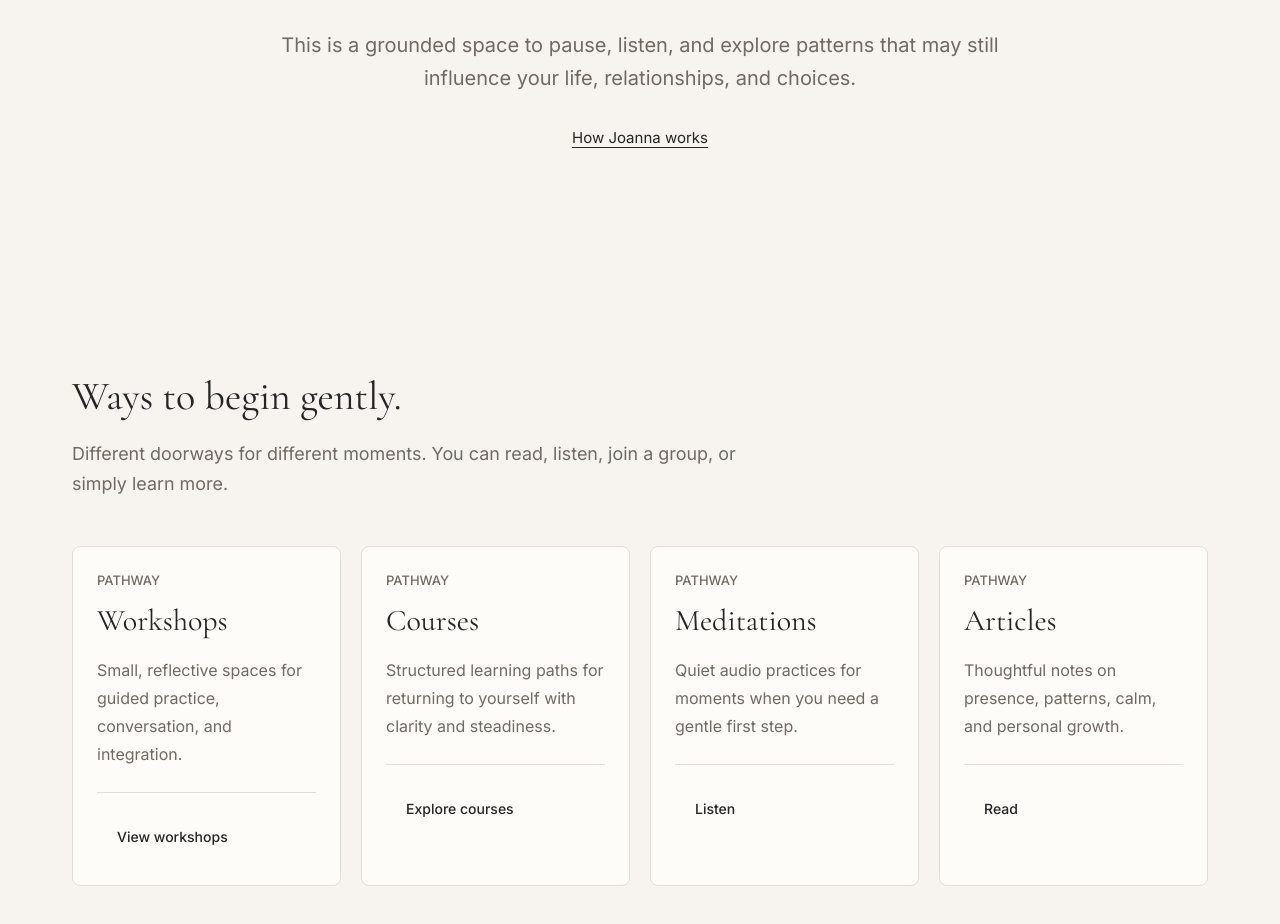
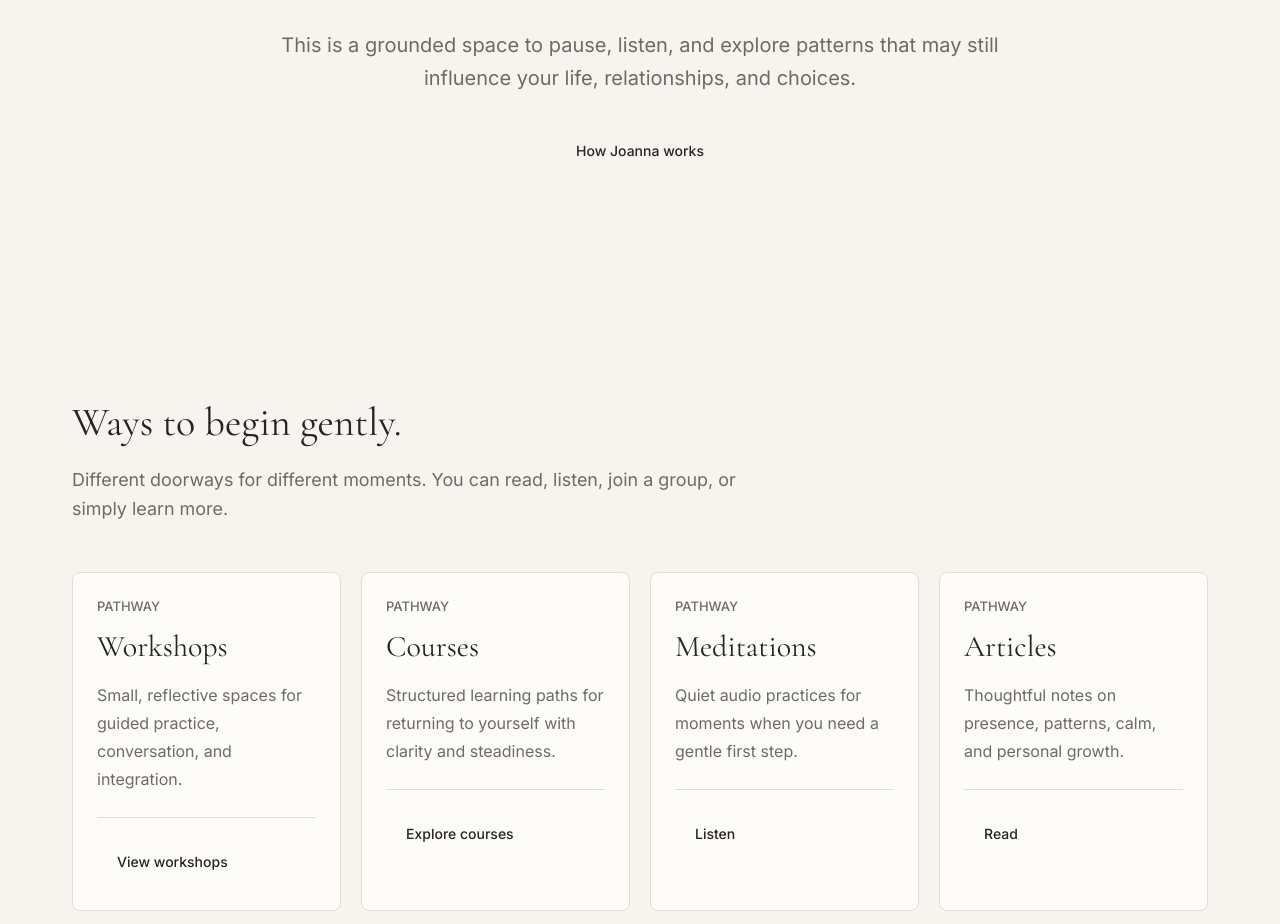
Before and after one commit to bentpetersendk/wcentrumduszy.dk, a Next.js app: page / in a window 1280 px wide. Shown: the part 1080-2004 px from the top of the page. Built offline with nearby package versions, Linux system fonts and the light colour scheme.

Commit message:
Polish homepage design-system usage

```diff
--- a/src/app/page.tsx
+++ b/src/app/page.tsx
@@ -74,12 +74,9 @@ export default function Home() {
               This is a grounded space to pause, listen, and explore patterns that may still influence
               your life, relationships, and choices.
             </p>
-            <a
-              href="/about"
-              className="mt-8 inline-flex rounded-sm text-small text-text underline underline-offset-4 transition-colors hover:text-clay focus-visible:outline focus-visible:outline-2 focus-visible:outline-offset-4 focus-visible:outline-focus"
-            >
+            <ButtonLink href="/about" variant="text" className="mt-8">
               How Joanna works
-            </a>
+            </ButtonLink>
           </div>
         </Reveal>
       </section>
```
